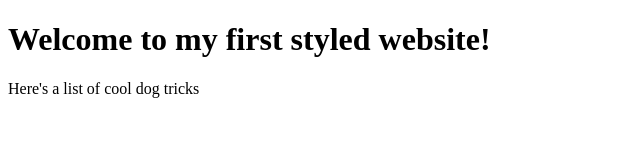
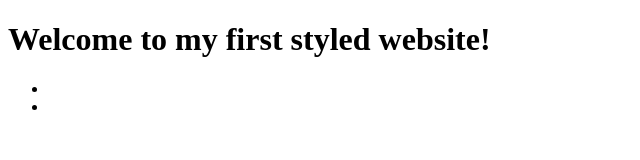
Before and after one commit to hw-studio-fall17/practice-week-3, a plain HTML site: page index.html in a window 1280 px wide. Shown: the whole page, without its empty margins (0-640 px from the left). Drawn offline with Linux system fonts and the light colour scheme.

Commit message:
restructure html

```diff
--- a/index.html
+++ b/index.html
@@ -6,10 +6,15 @@
 </head>
 <body>
   <h1>Welcome to my first styled website!</h1>
-  <p>Here's a list of cool dog tricks</p>
-  <!-- place your <ul> below -->
-
-  <!-- place you <img> below -->
-
+  <div id="puppy-tricks">
+    <ul>
+      <li class="trick"></li>
+      <li class="trick"></li>
+    </ul>
+  </div>
+  <div id="puppy-img-thought">
+    <img id="puppy-image" src="">
+    <p id="puppy-thought"></p>
+  </div>
 </body>
 </html>
```
